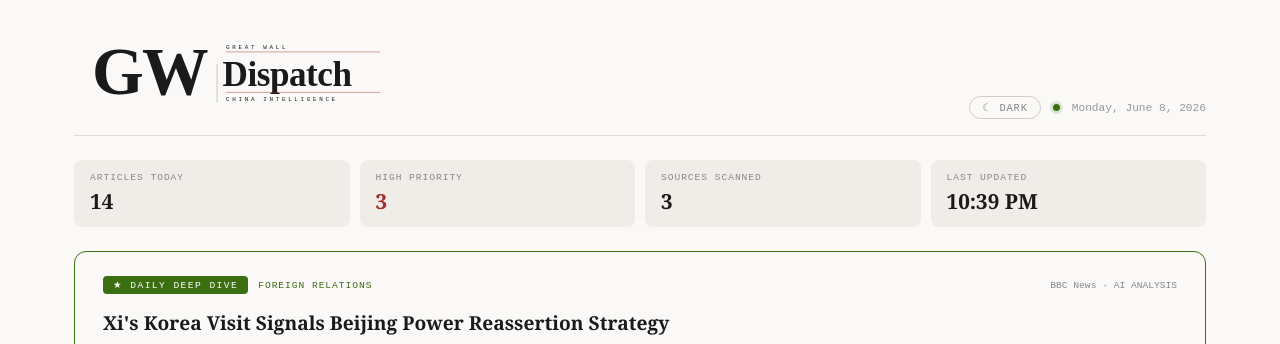
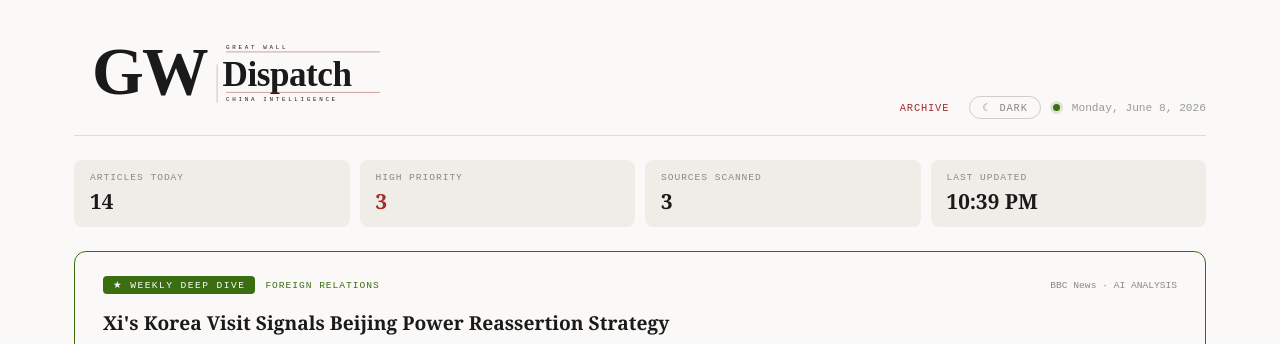
Before and after one commit to hunterblanke/sino-intel, a Next.js app: page / in a window 1280 px wide. Shown: the top 344 px of the page. Built offline with nearby package versions, Linux system fonts and the light colour scheme.

Commit message:
Update index.js

```diff
--- a/pages/index.js
+++ b/pages/index.js
@@ -63,6 +63,17 @@ export default function Home() {
             />
           </div>
           <div className={styles.headerRight}>
+            <a href="/archive" style={{
+              fontFamily: "'Courier New', monospace",
+              fontSize: "0.65rem",
+              letterSpacing: "0.08em",
+              textTransform: "uppercase",
+              color: "#A32D2D",
+              textDecoration: "none",
+              marginRight: "8px",
+            }}>
+              Archive
+            </a>
             <button className={styles.themeToggle} onClick={toggleDark}>
               {dark ? "☀ Light" : "☾ Dark"}
             </button>
@@ -164,7 +175,7 @@ function DeepDive({ dive }) {
           padding: "3px 10px",
           borderRadius: "4px",
         }}>
-          ★ Daily Deep Dive
+          ★ Weekly Deep Dive
         </span>
         <span style={{
           fontFamily: "'Courier New', monospace",
```
